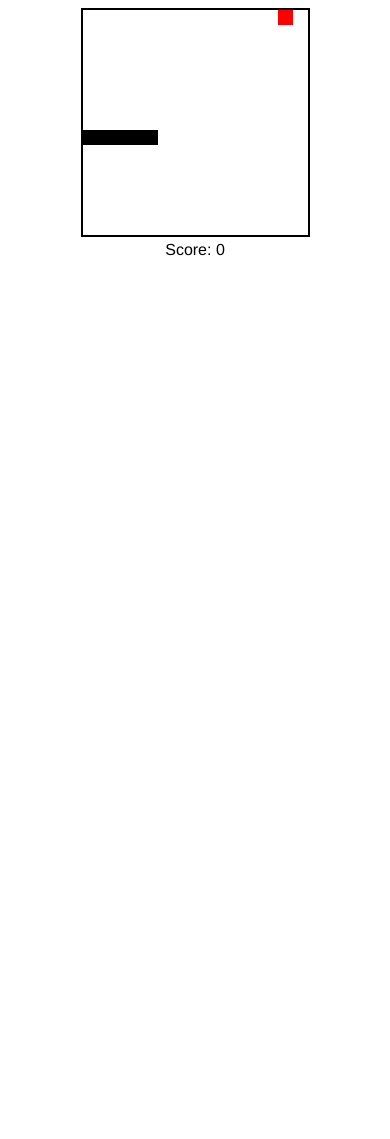
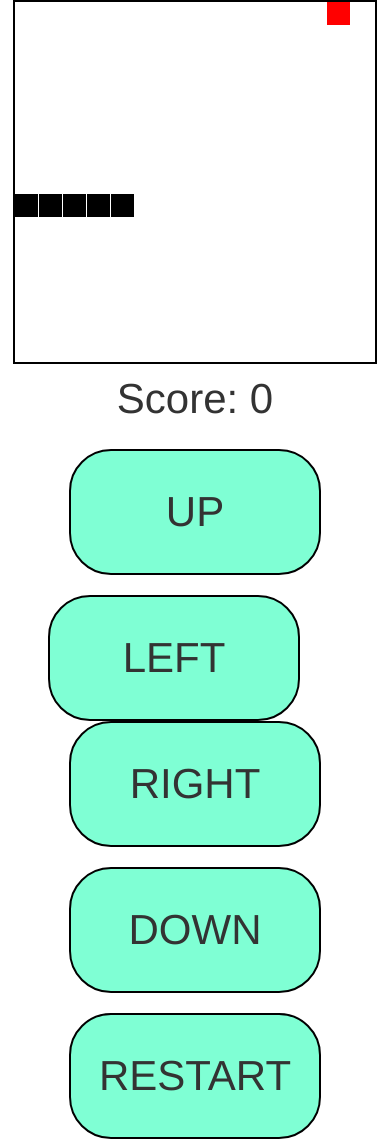
Before and after one commit to fpocastro/snake-game, a plain HTML site: page js/index.html in a window 390 px wide. Before the commit the page ends 844 px from the top, so only its background shows below. Drawn offline with nearby package versions, Linux system fonts and the light colour scheme.

Commit message:
Added mobile support

```diff
--- a/js/index.html
+++ b/js/index.html
@@ -3,17 +3,42 @@
 
 <head>
     <link rel="stylesheet" href="snake.css">
+    <link rel="stylesheet" href="https://maxcdn.bootstrapcdn.com/bootstrap/3.3.7/css/bootstrap.min.css" integrity="sha384-BVYiiSIFeK1dGmJRAkycuHAHRg32OmUcww7on3RYdg4Va+PmSTsz/K68vbdEjh4u"
+        crossorigin="anonymous">
+    <link rel="stylesheet" href="https://maxcdn.bootstrapcdn.com/bootstrap/3.3.7/css/bootstrap-theme.min.css" integrity="sha384-rHyoN1iRsVXV4nD0JutlnGaslCJuC7uwjduW9SVrLvRYooPp2bWYgmgJQIXwl/Sp"
+        crossorigin="anonymous">
     <title>Snake</title>
 </head>
 
 <body>
-    <div>
-        <canvas id="stage" height="225" width="225"></canvas>
+    <div class="game-area">
+
     </div>
     <div>
-        Score: <span id="score">0</span>
+        <canvas id="stage"></canvas>
+    </div>
+    <div class="score">
+        Score:
+        <span id="score">0</span>
+    </div>
+    <br>
+    <div id="controls">
+        <button type="button" class="game-control" id="btnup">UP</button>
+        <br>
+        <div>
+            <br>
+            <button type="button" class="game-control" style="margin-right: 1em" id="btnleft">LEFT</button>
+            <button type="button" class="game-control" id="btnright">RIGHT</button>
+        </div>
+        <br>
+        <button type="button" class="game-control" id="btndown">DOWN</button>
+        <br>
+        <br>
+        <button type="button" class="game-control" id="btnreset">RESTART</button>
     </div>
 </body>
 
 </html>
 <script type="text/javascript" src="snake.js"></script>
+<script src="https://maxcdn.bootstrapcdn.com/bootstrap/3.3.7/js/bootstrap.min.js" integrity="sha384-Tc5IQib027qvyjSMfHjOMaLkfuWVxZxUPnCJA7l2mCWNIpG9mGCD8wGNIcPD7Txa"
+    crossorigin="anonymous"></script>
--- a/js/snake.css
+++ b/js/snake.css
@@ -1,7 +1,24 @@
 body {
     text-align:center;
     font-family: helvetica;
+    width: 100%;
+    height: 100%;
+    margin: 0px;
 }
 canvas {
     border: 2px solid black;
 }
+.score {
+    font-size: 3em;
+}
+.game-area{
+
+}
+.game-control {
+    font-size: 3em;
+    min-height: 3em;
+    min-width: 6em;
+    border: 2px solid black;
+    border-radius: 1em;
+    background-color: aquamarine
+}
--- a/js/snake.js
+++ b/js/snake.js
@@ -6,7 +6,7 @@
 var gameConfig = {
     width: 15,
     height: 15,
-    fps: 100,
+    fps: 300,
     snake: [
         { x: 8, y: 8 },
         { x: 9, y: 8 },
@@ -20,9 +20,17 @@ var gameConfig = {
 
 var canvas, context, scoreBoard, direction, prevDirection, snake, game, food, score, inputQueue;
 reset();
+
 function reset() {
     canvas = document.getElementById('stage');
     context = canvas.getContext("2d");
+    if (window.innerWidth > 1000) {
+        canvas.width = 225;
+        document.getElementById('controls').setAttribute("style", "display: none");
+    } else {
+        canvas.width = window.innerWidth - 30;
+    }
+    canvas.height = canvas.width;
     scoreBoard = document.getElementById('score');
     //context.clearRect(0, 0, canvas.width, canvas.height);
     direction = gameConfig.direction;
@@ -117,7 +125,7 @@ function reset() {
 function drawCell(x, y, color) {
     context.fillStyle = color;
     context.beginPath();
-    context.fillRect((x * gameConfig.width), (y * gameConfig.height), gameConfig.width, gameConfig.height);
+    context.fillRect((x * canvas.width/gameConfig.width), (y * canvas.height/gameConfig.height), canvas.width/gameConfig.width - 1, canvas.height/gameConfig.height - 1);
 };
 
 function generateFood(min, max) {
@@ -136,15 +144,35 @@ function isOnSnake(x, y) {
     return false;
 }
 
-document.onkeydown = function (event) {
-    if (event.which == 32) {
+function addInputToQueue(event) {
+    if (event == 32) {
         // clearInterval(game);
         // reset();
         location.reload();
     }
-    if (gameConfig.allowedInputs.includes(event.which)) {
-        if (inputQueue[inputQueue.length - 1] != event.which) {
-            inputQueue.push(event.which);
+    if (gameConfig.allowedInputs.includes(event)) {
+        if (inputQueue[inputQueue.length - 1] != event) {
+            inputQueue.push(event);
         }
     }
+}
+
+document.onkeydown = function (event) {
+    addInputToQueue(event.which);
 };
+
+document.getElementById('btnleft').onclick = function () {
+    addInputToQueue(37);
+};
+document.getElementById('btnup').onclick = function () {
+    addInputToQueue(38);
+};
+document.getElementById('btnright').onclick = function () {
+    addInputToQueue(39);
+};
+document.getElementById('btndown').onclick = function () {
+    addInputToQueue(40);
+};
+document.getElementById('btnreset').onclick = function () {
+    addInputToQueue(32);
+};
```
